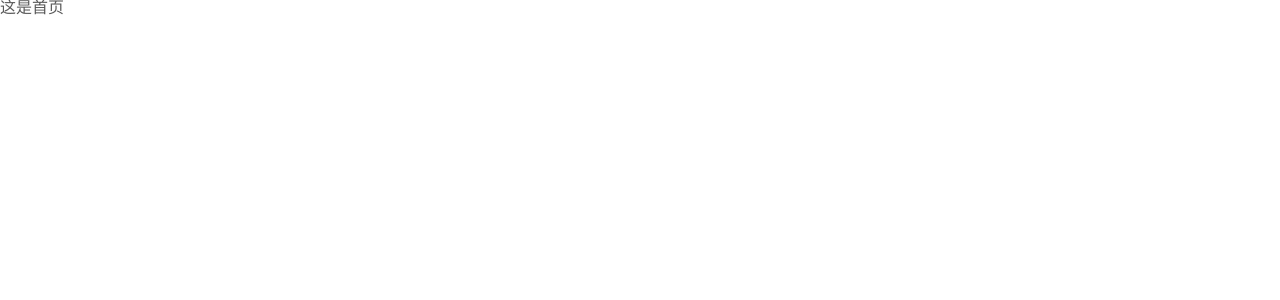
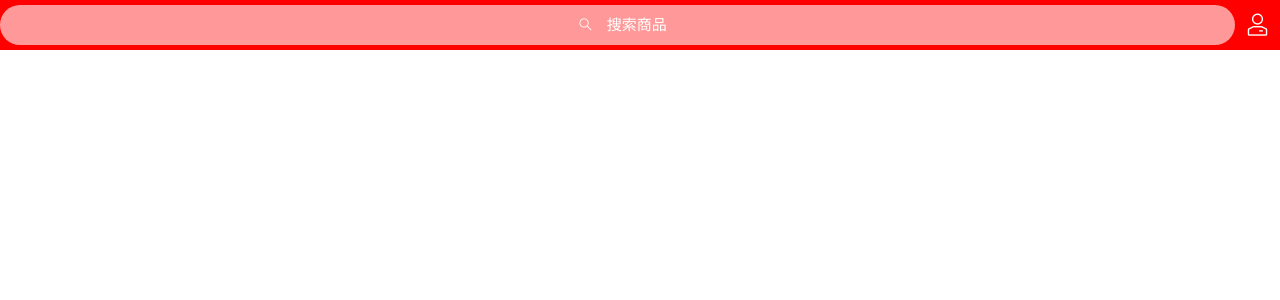
Before and after one commit to zhangliang19971013/heima_toutiao, a Vue app: page /#/ in a window 1280 px wide. Shown: the top 300 px of the page. Built offline with nearby package versions, Linux system fonts and the light colour scheme; sample sign-in values are in the browser's storage; a small style sheet from the web is missing.

Commit message:
18,初步完善首页页面，完成顶部栏的样式增加和基本路由跳转

```diff
--- a/src/view/Index.vue
+++ b/src/view/Index.vue
@@ -1,13 +1,58 @@
 <template>
-  <div class="index">这是首页</div>
+  <div class="index">
+    <!-- 头部 -->
+   <div class="header">
+     <div class="logo"><span class="iconfont iconnew"></span></div>
+     <div class="search" @click='$router.push({name :"Search"})'>
+       <van-icon name="search" />
+       搜索商品
+     </div>
+     <div class="uesr" @click='$router.push({path : `/personal/${id}`})'>
+       <van-icon name="manager-o" />
+     </div>
+   </div>
+
+  </div>
 </template>
 
 <script>
 export default {
-
+  data () {
+    return {
+      id: ''
+    }
+  }
 }
 </script>
 
-<style>
+<style lang='less' scoped>
+.header {
+  height: 50px;
+  width: 100%;
+  display: flex;
+  align-items: center;
+  justify-content: space-between;
+  background-color: red;
+  font-size : 25px;
+  color : #fff;
+  .search{
+    flex : 1;
+    height: 40px;
+    font-size: 15px;
+    border-radius: 20px;
+    line-height: 40px;
+    text-align: center;
+    background-color: rgba(255,255,255,.6);
+  }
+  i {
+    padding: 0 10px;
+  }
+  .logo {
+    padding: 0 ,10px;
+      .iconnew {
+      font-size: 60px;
+       }
+    }
+  }
 
 </style>
```
